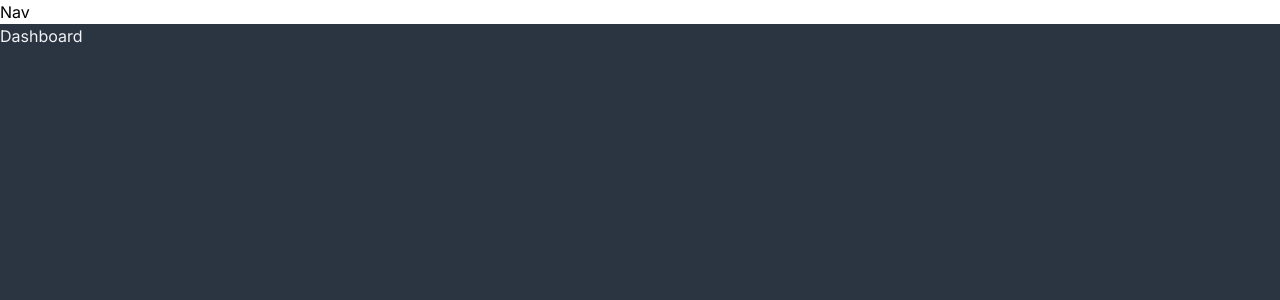
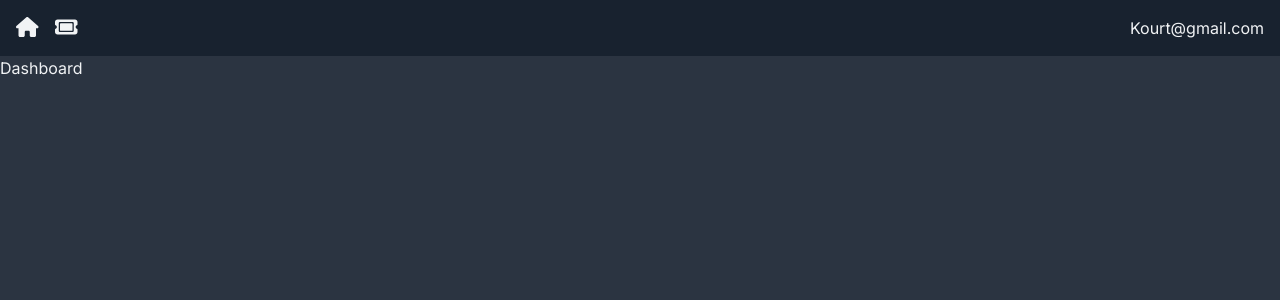
Before and after one commit to klsmith5370/Ticketing-App, a Next.js app: page / in a window 1280 px wide. Shown: the top 300 px of the page. Built offline with nearby package versions, Linux system fonts and the light colour scheme.

Commit message:
Styling added for Nav and stylings added to tailwind config

```diff
--- a/app/(components)/Nav.jsx
+++ b/app/(components)/Nav.jsx
@@ -1,6 +1,24 @@
+import { faHome, faTicket } from "@fortawesome/free-solid-svg-icons"
+import { FontAwesomeIcon } from "@fortawesome/react-fontawesome"
+import Link from "next/link"
+
 const Nav = () => {
     return (
-        <div>Nav</div>
+        <nav className='flex justify-between bg-nav p-4'>
+            <div className='flex items-center space-x-4'>
+                <Link href="/">
+                    <FontAwesomeIcon icon={faHome} className="icon" />
+                </Link>
+
+                <Link href="/TicketPage/new">
+                    <FontAwesomeIcon icon={faTicket} className="icon" />
+                </Link>
+            </div>
+
+            <div>
+                <p className='text-default-text'>Kourt@gmail.com</p>
+            </div>
+        </nav>
     )
 }
 
--- a/app/globals.css
+++ b/app/globals.css
@@ -1,3 +1,13 @@
 @tailwind base;
 @tailwind components;
 @tailwind utilities;
+
+@layer components {
+    .icon {
+        @apply text-default-text text-xl;
+    }
+
+    .btn {
+        @apply hover:no-underline bg-blue-accent hover:bg-blue-accent-hover tracking-wider w-full text-center text-nav font-bold cursor-pointer uppercase px-4 py-2 rounded-md transition-colors block;
+    }
+}
```
